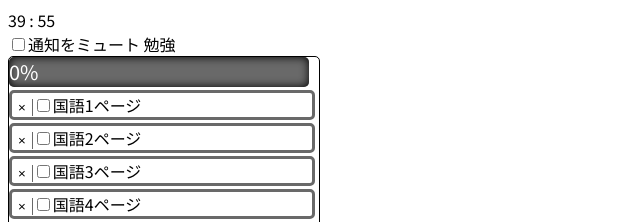
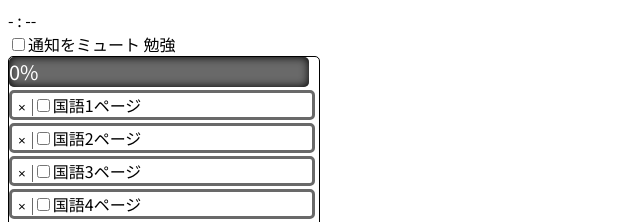
Before and after one commit to e331-1/old-s, a plain HTML site: page me/index.html in a window 1280 px wide. Shown: the top 222 px of the page, 0-640 px from the left. Drawn offline with Linux system fonts and the light colour scheme.

Commit message:
Update index.html

```diff
--- a/me/index.html
+++ b/me/index.html
@@ -126,7 +126,7 @@
         let sec2=1;
         let status=true;
         let timmerstop;
-        timmer(40,0,10,0);
+
 
 
         function timmer(now_min,now_sec,next_min,next_sec){
```
